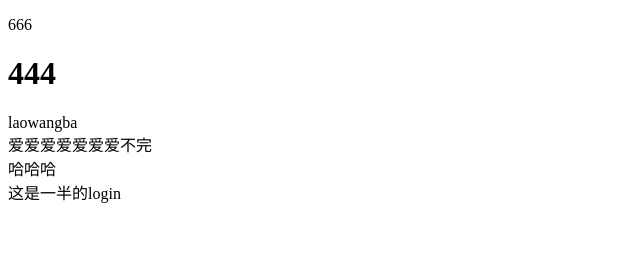
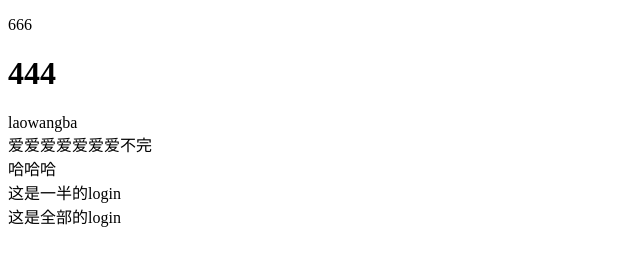
Before and after one commit to fine-dream/gitStudy, a plain HTML site: page index.html in a window 1280 px wide. Shown: the whole page, without its empty margins (0-640 px from the left). Drawn offline with Linux system fonts and the light colour scheme.

Commit message:
这是全部的login

```diff
--- a/index.html
+++ b/index.html
@@ -15,5 +15,7 @@
 
 	<div>这是一半的login</div>
 
+	<div>这是全部的login</div>
+
 </body>
 </html>
```
